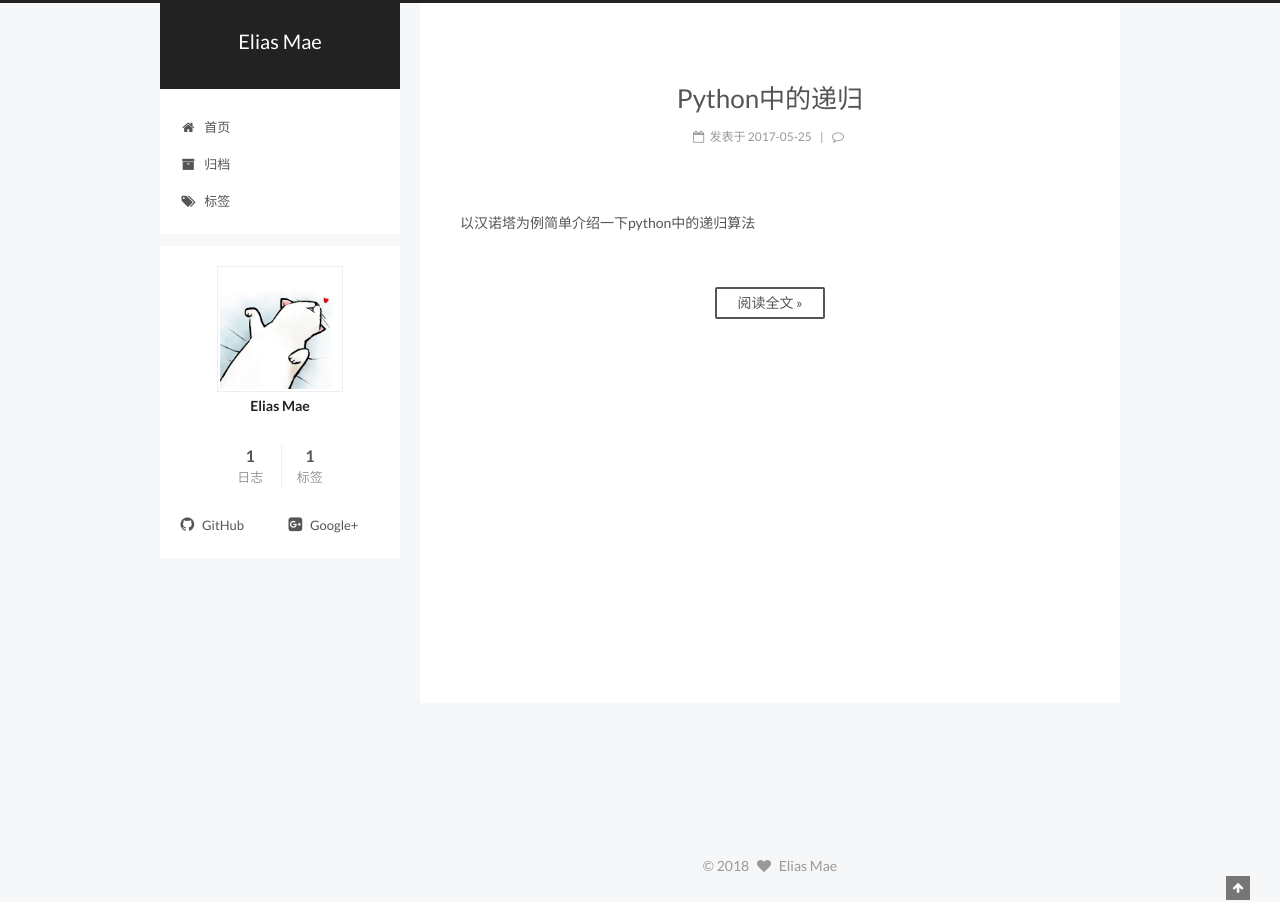
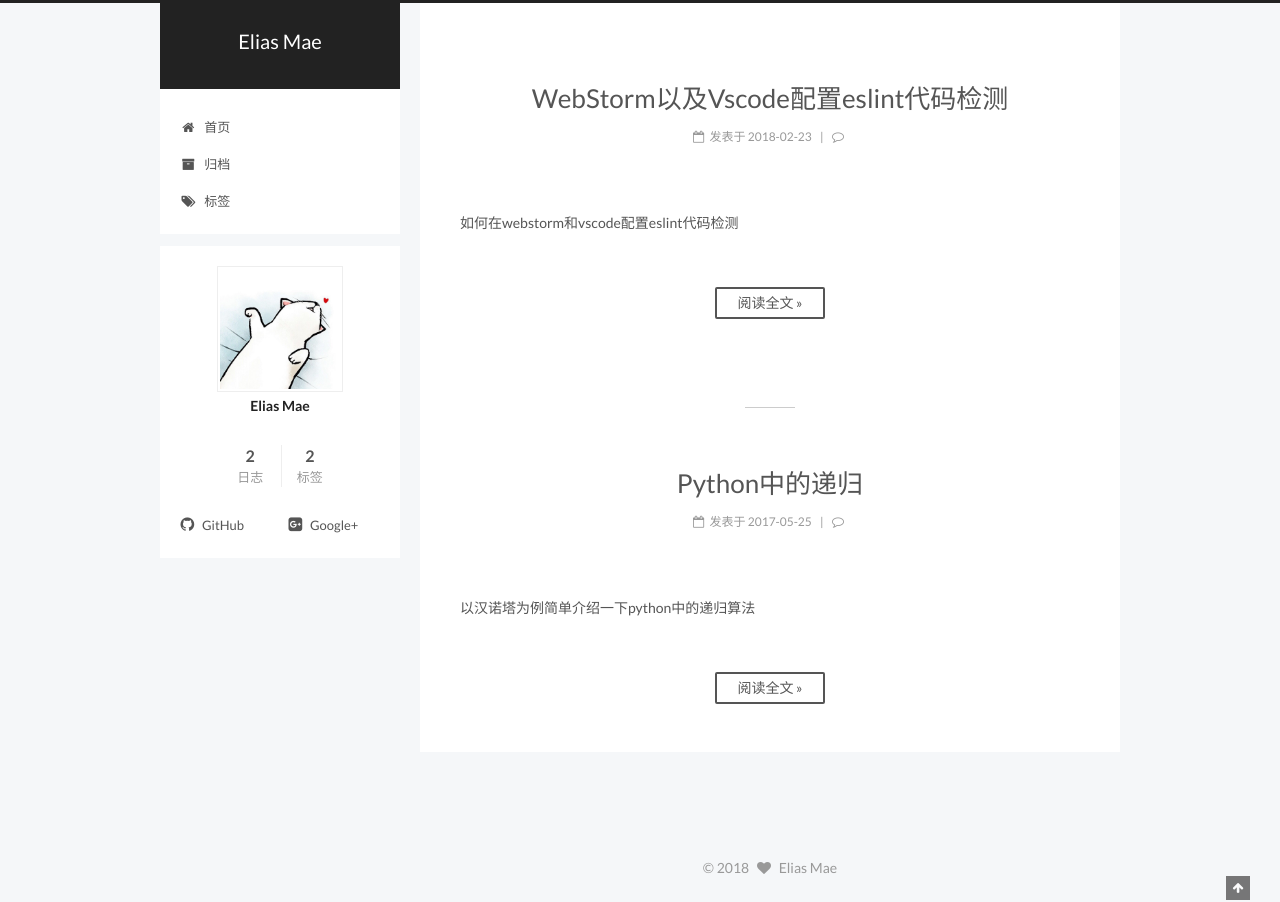
Before and after one commit to EliasMae/EliasMae.github.io, a Jekyll site: the page built from index.html, in a window 1280 px wide. Shown: the part 100-1002 px from the top of the page. Built offline with Jekyll 4.4.1, drawn with Linux system fonts in a browser that asks for light colours; the list of posts is cut into pages by our own code; comment, search, counter and statistics services are not loaded; a file with an impossible date is left out.

Commit message:
Date change
Date change

```diff
--- a/_posts/2018-02-04-react-native-eslint-part1.md
+++ b/_posts/2018-02-04-react-native-eslint-part1.md
@@ -1,7 +1,7 @@
 ---
 layout: post
 title:  "WebStorm以及Vscode配置eslint代码检测"
-date:   "`r format(Sys.time(), '%Y-%m-%d')`"
+date:   "2018-02-23"
 tag: Web
 description: 如何在webstorm和vscode配置eslint代码检测
 ---
```
